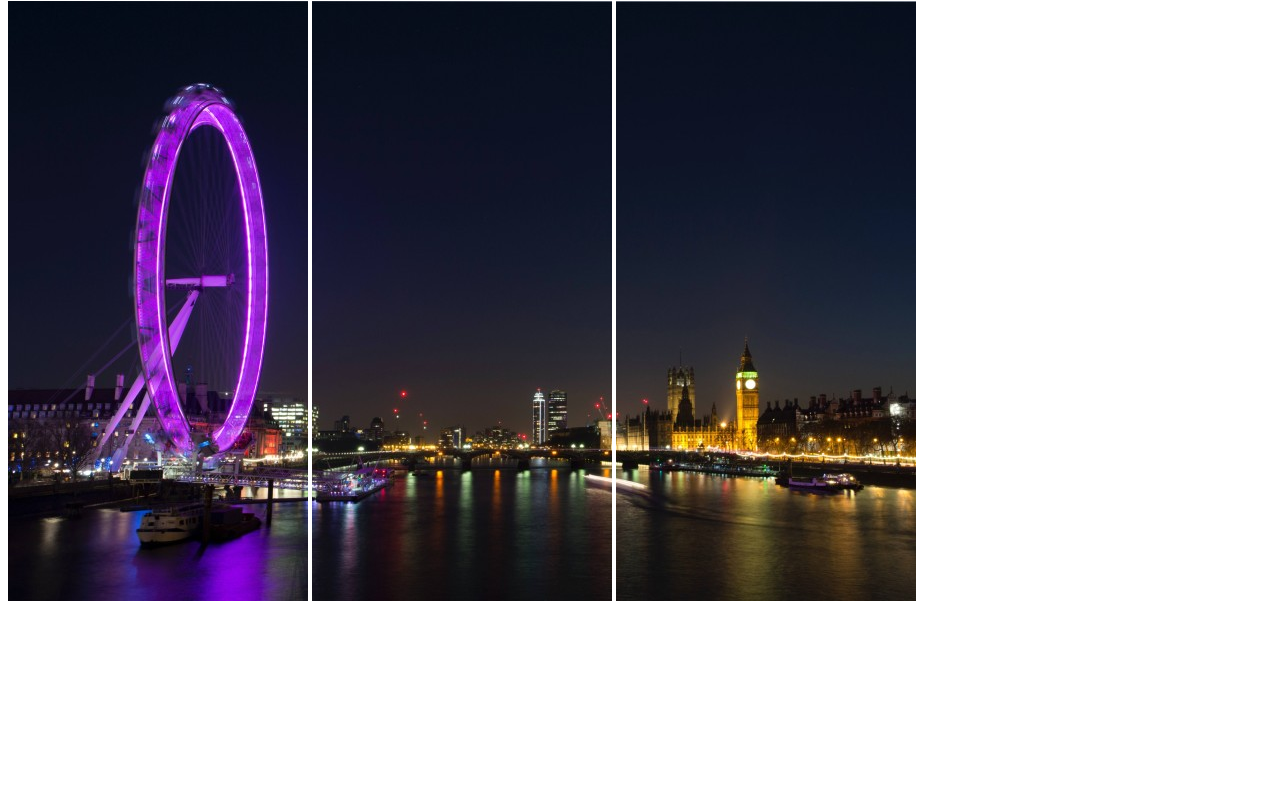
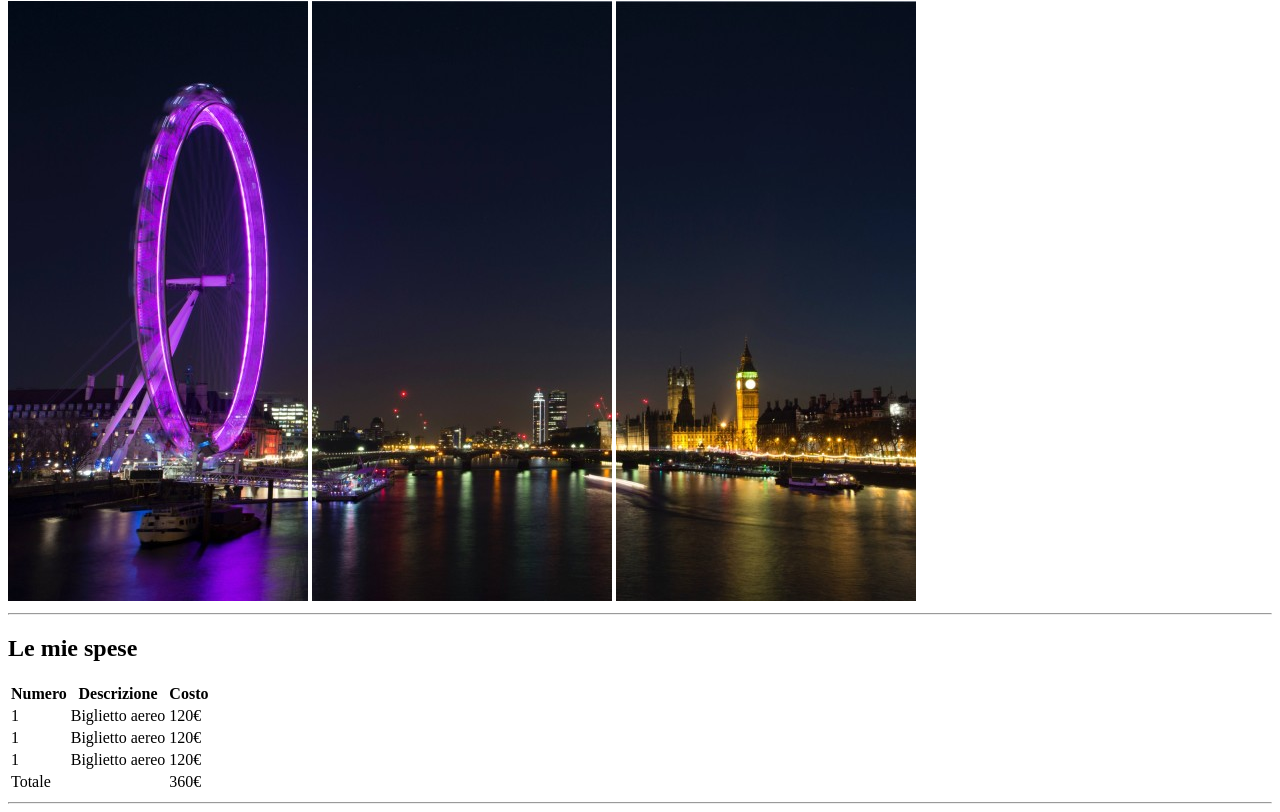
Before and after one commit to Paolo224/html-london-trip, a plain HTML site: page index.html in a window 1280 px wide. Shown: the part 79-891 px from the top of the page. Before the commit the page ends 800 px from the top, so only its background shows below. Drawn offline with Linux system fonts and the light colour scheme.

Commit message:
inserita tabella spese

```diff
--- a/index.html
+++ b/index.html
@@ -14,8 +14,75 @@
         <img src="img/pexels-bill-emrich-230794-0.jpg" alt="Foto Londra 1">
         <img src="img/pexels-bill-emrich-230794-1.jpg" alt="Foto Londra 2">
         <img src="img/pexels-bill-emrich-230794-2.jpg" alt="Foto Londra 3">
+        <hr>
         </header>
+        <main>
+            <section>
+                <h2>
+                    Le mie spese
+                </h2>
+                <table>
+                    <thead>
+                        <th>
+                            Numero
+                        </th>
+                        <th>
+                            Descrizione
+                        </th>
+                        <th>
+                            Costo
+                        </th>
+                    </thead>
+                    <tbody>
+                        <tr>
+                            <td>
+                                1
+                            </td>
+                            <td>
+                                Biglietto aereo
+                            </td>
+                            <td>
+                                120€
+                            </td>
+                        </tr>
+                        <tr>
+                            <td>
+                                1
+                            </td>
+                            <td>
+                                Biglietto aereo
+                            </td>
+                            <td>
+                                120€
+                            </td>
+                        </tr>
+                        <tr>
+                            <td>
+                                1
+                            </td>
+                            <td>
+                                Biglietto aereo
+                            </td>
+                            <td>
+                                120€
+                            </td>
+                        </tr>
+                    </tbody>
+                    <tfoot>
+                        <tr>
+                            <td colspan="2">
+                                Totale
+                            </td>
+                            <td>
+                                360€
+                            </td>
+                        </tr>
+                    </tfoot>
+                </table>
+                <hr>
+            </section>
 
+        </main>
 
     </body>
 </html>
```
